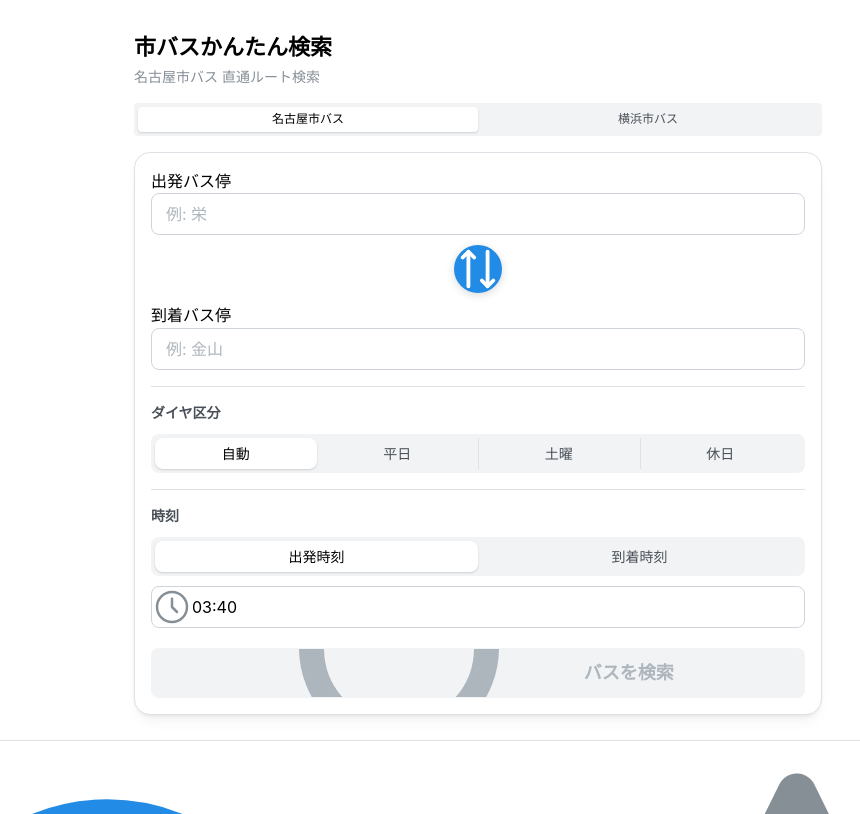
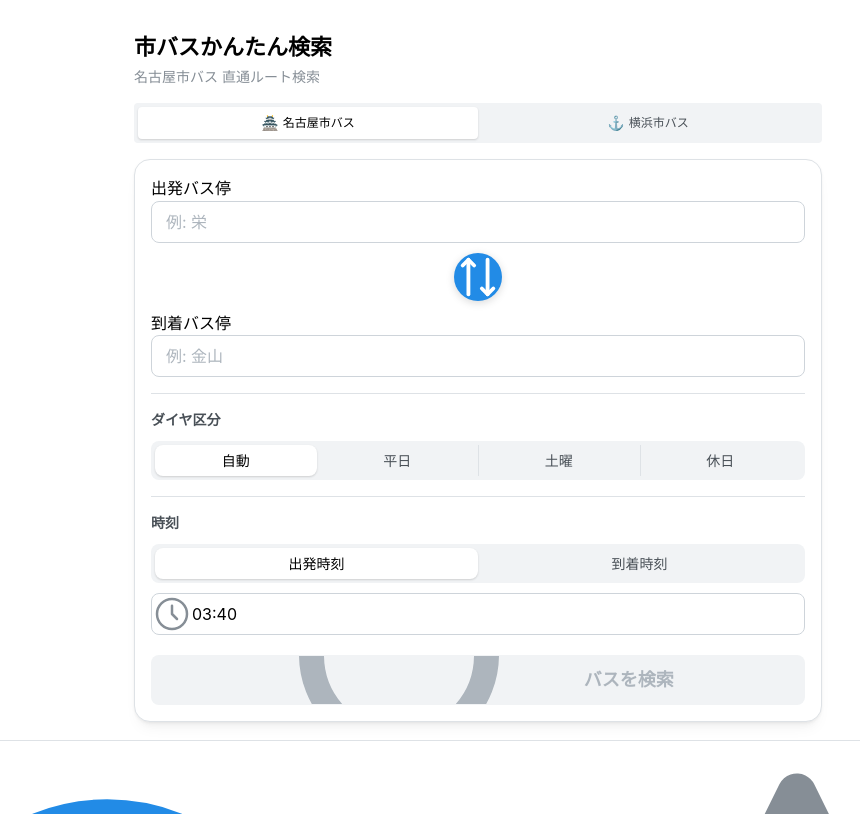
Before and after one commit to sinoda1114/shibasu-keiro, a Next.js app: page / in a window 1280 px wide. Shown: the whole page, without its empty margins (162-1022 px from the left). Built offline with nearby package versions, Linux system fonts and the light colour scheme.

Commit message:
feat: プロバイダーセレクターに絵文字アイコンを追加（🏯名古屋 / ⚓横浜）

```diff
--- a/components/search/ProviderSelector.tsx
+++ b/components/search/ProviderSelector.tsx
@@ -1,6 +1,6 @@
 'use client'
 
-import { SegmentedControl } from '@mantine/core'
+import { SegmentedControl, Group, Text } from '@mantine/core'
 import { PROVIDER_CONFIGS } from '@/lib/providers/providers'
 
 interface ProviderSelectorProps {
@@ -11,7 +11,12 @@ interface ProviderSelectorProps {
 export function ProviderSelector({ value, onChange }: ProviderSelectorProps) {
   const data = PROVIDER_CONFIGS.map((config) => ({
     value: config.id,
-    label: config.displayName,
+    label: (
+      <Group gap={4} align="center" wrap="nowrap" justify="center">
+        <span role="img" aria-label={config.areaName}>{config.icon}</span>
+        <Text size="xs" fw={500}>{config.displayName}</Text>
+      </Group>
+    ),
   }))
 
   return (
@@ -20,7 +25,7 @@ export function ProviderSelector({ value, onChange }: ProviderSelectorProps) {
       value={value}
       onChange={onChange}
       fullWidth
-      size="xs"
+      size="sm"
     />
   )
 }
--- a/lib/providers/providers.ts
+++ b/lib/providers/providers.ts
@@ -9,11 +9,12 @@ export interface ProviderConfig {
   id: string
   displayName: string
   areaName: string
+  icon: string
 }
 
 export const PROVIDER_CONFIGS: ProviderConfig[] = [
-  { id: PROVIDERS.NAGOYA_CITY_BUS, displayName: '名古屋市バス', areaName: '名古屋市' },
-  { id: PROVIDERS.YOKOHAMA_CITY_BUS, displayName: '横浜市バス', areaName: '横浜市' },
+  { id: PROVIDERS.NAGOYA_CITY_BUS, displayName: '名古屋市バス', areaName: '名古屋市', icon: '🏯' },
+  { id: PROVIDERS.YOKOHAMA_CITY_BUS, displayName: '横浜市バス', areaName: '横浜市', icon: '⚓' },
 ]
 
 export const DEFAULT_PROVIDER_ID: ProviderId = PROVIDERS.NAGOYA_CITY_BUS
```
